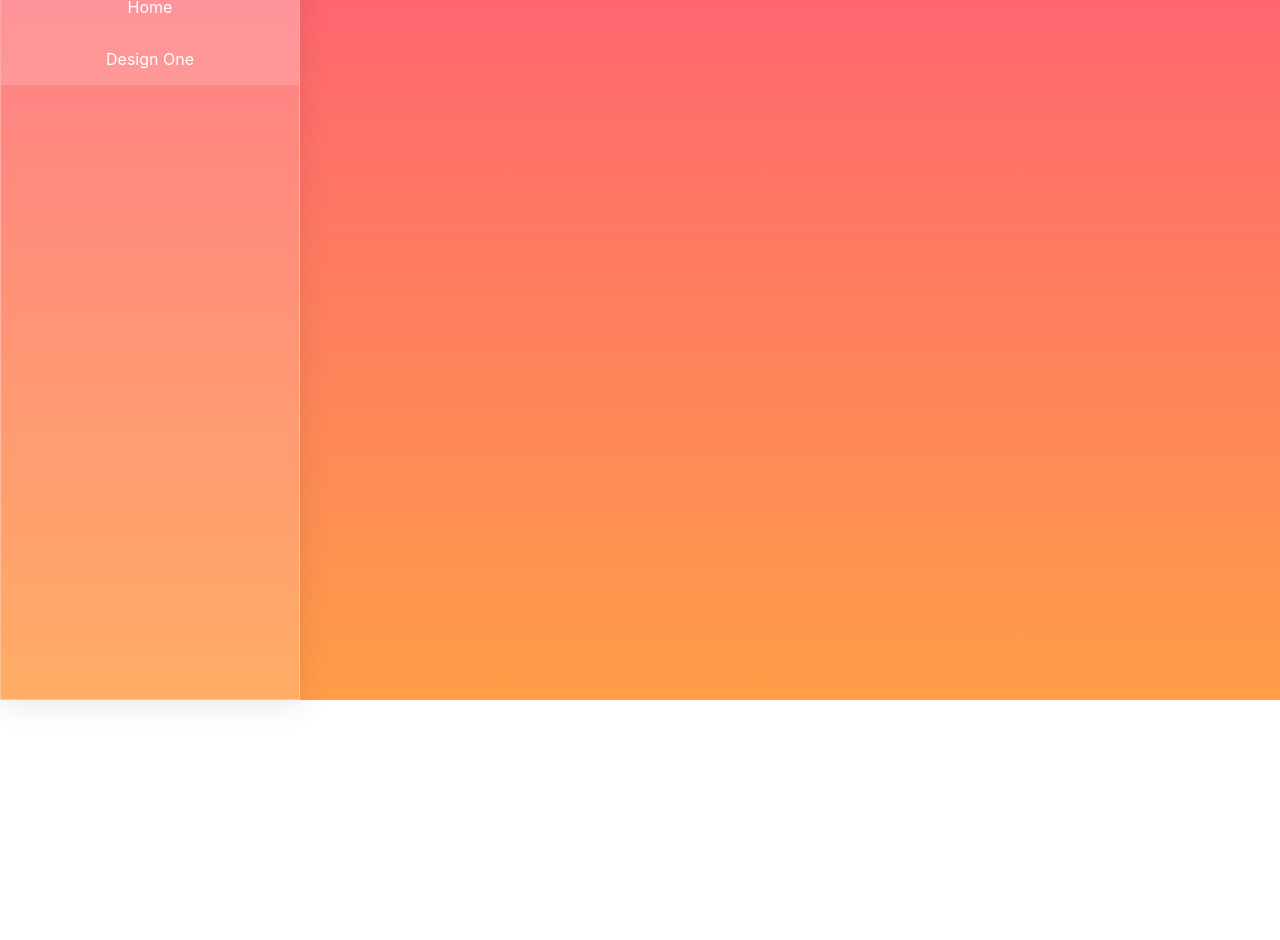
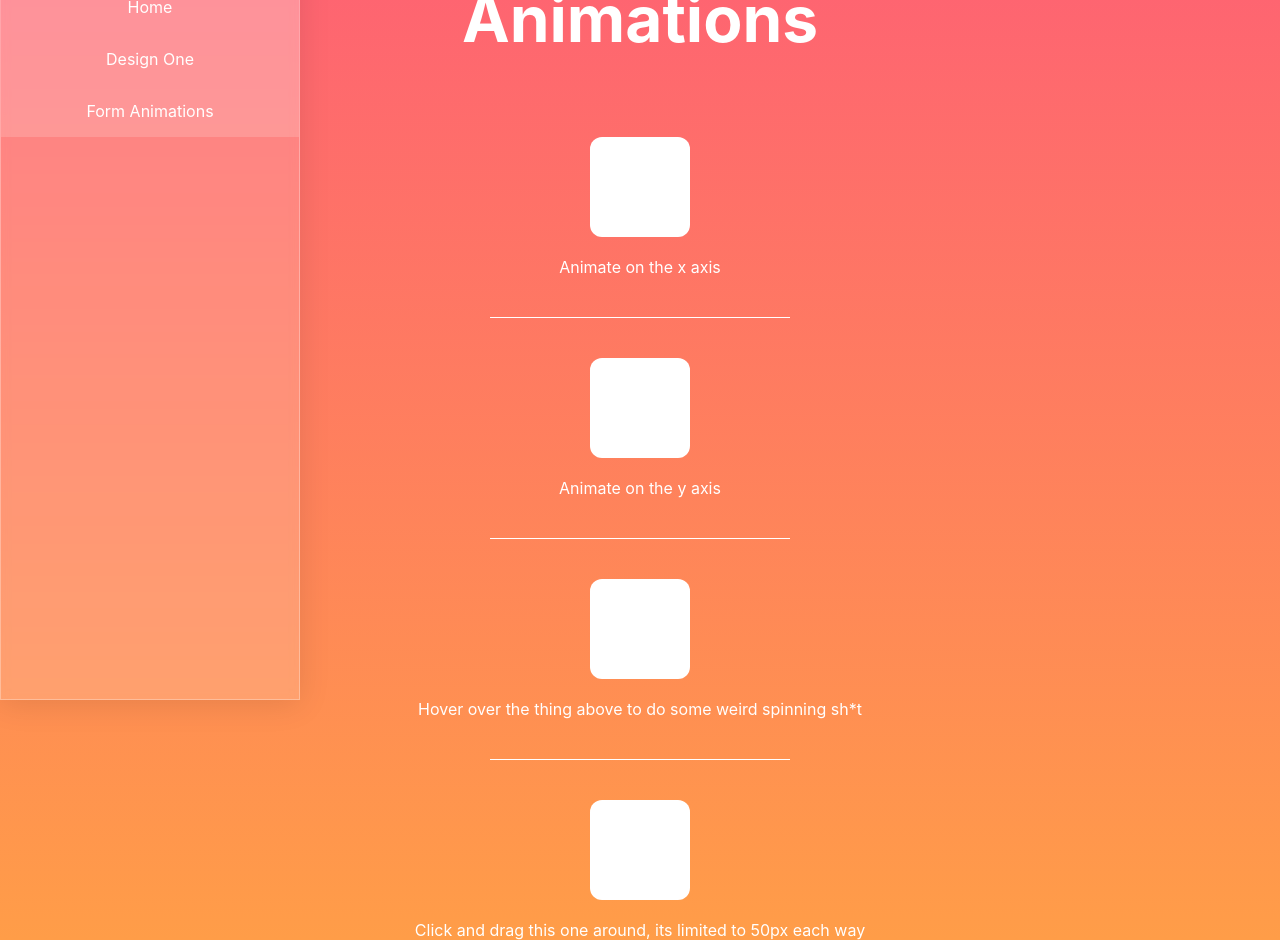
Before and after one commit to ABaker14791/framer-motion-animations, a React (Create React App) app: page /DesignOne in a window 1280 px wide. Shown: the part 100-1040 px from the top of the page. Before the commit the page ends 800 px from the top, so only its background shows below. Built offline with nearby package versions, Linux system fonts and the light colour scheme.

Commit message:
playing around with different animation tyres in framer motion

```diff
--- a/src/App.jsx
+++ b/src/App.jsx
@@ -4,6 +4,7 @@ import { BrowserRouter as Router, Routes, Route } from "react-router-dom";
 // Pages
 import Home from "./pages";
 import DesignOne from "./pages/DesignOne.jsx";
+import Forms from "./pages/Forms";
 
 function App() {
   return (
@@ -11,6 +12,7 @@ function App() {
       <Routes>
         <Route path="/" element={<Home />} />
         <Route path="DesignOne" element={<DesignOne />} />
+        <Route path="Forms" element={<Forms />} />
       </Routes>
     </Router>
   );
--- a/src/App.scss
+++ /dev/null
@@ -1,34 +0,0 @@
-* {
-  margin: 0;
-  padding: 0;
-  box-sizing: border-box;
-}
-
-.container {
-  display: flex;
-  flex-direction: column;
-  align-items: center;
-}
-
-.divider {
-  height: 1px;
-  width: 300px;
-  background-color: #fff;
-  margin: 40px 0;
-}
-
-.title {
-  padding: 80px 0;
-  font-size: 4rem;
-}
-
-.square {
-  height: 100px;
-  width: 100px;
-  background-color: #fff;
-  border-radius: 12px;
-}
-
-.square-text {
-  margin: 20px 0 0 0;
-}
--- /dev/null
+++ b/src/components/Form.jsx
@@ -0,0 +1,13 @@
+import React from "react";
+
+const Form = () => {
+  return (
+    <form>
+      <input type="text" placeholder="Name" />
+      <input />
+      <input />
+    </form>
+  );
+};
+
+export default Form;
--- a/src/components/Navbar.jsx
+++ b/src/components/Navbar.jsx
@@ -6,6 +6,7 @@ const Navbar = () => {
     <nav className="navbar">
       <Link to="/">Home</Link>
       <Link to="/DesignOne">Design One</Link>
+      <Link to="/Forms">Form Animations</Link>
     </nav>
   );
 };
--- a/src/components/squareAnimations.jsx
+++ b/src/components/squareAnimations.jsx
@@ -32,6 +32,32 @@ const SquareAnimations = () => {
       >
         Animate on the y axis
       </motion.p>
+      <div className="divider"></div>
+      <motion.div
+        className="square"
+        whileHover={{
+          scale: [1, 2, 2, 1, 1],
+          rotate: [0, 0, 270, 270, 0],
+          borderRadius: ["20%", "20%", "50%", "50%", "20%"],
+        }}
+      ></motion.div>
+      <p className="square-text">
+        Hover over the thing above to do some weird spinning sh*t
+      </p>
+      <div className="divider"></div>
+      <motion.div
+        className="square"
+        drag
+        dragConstraints={{
+          top: -50,
+          left: -50,
+          right: 50,
+          bottom: 50,
+        }}
+      ></motion.div>
+      <p className="square-text">
+        Click and drag this one around, its limited to 50px each way
+      </p>
     </div>
   );
 };
--- a/src/pages/DesignOne.jsx
+++ b/src/pages/DesignOne.jsx
@@ -1,11 +1,12 @@
 import React from "react";
 import Navbar from "../components/Navbar";
+import SquareAnimations from "../components/SquareAnimations";
 
 const DesignOne = () => {
   return (
     <div>
       <Navbar />
-      designOne
+      <SquareAnimations />
     </div>
   );
 };
--- /dev/null
+++ b/src/pages/Forms.jsx
@@ -0,0 +1,15 @@
+import React from "react";
+import Form from "../components/Form";
+import Navbar from "../components/Navbar";
+
+const Forms = () => {
+  return (
+    <div className="container">
+      <h1 className="title">Form Animations</h1>
+      <Navbar />
+      <Form />
+    </div>
+  );
+};
+
+export default Forms;
--- a/src/sass/base/_global.scss
+++ b/src/sass/base/_global.scss
@@ -9,3 +9,21 @@ body {
     rgba(255, 157, 72, 1) 100%
   );
 }
+
+.container {
+  display: flex;
+  flex-direction: column;
+  align-items: center;
+}
+
+.divider {
+  height: 1px;
+  width: 300px;
+  background-color: #fff;
+  margin: 40px 0;
+}
+
+.title {
+  padding: 80px 0;
+  font-size: 4rem;
+}
--- /dev/null
+++ b/src/sass/components/_squareAnimations.scss
@@ -0,0 +1,10 @@
+.square {
+  height: 100px;
+  width: 100px;
+  background-color: #fff;
+  border-radius: 12px;
+}
+
+.square-text {
+  margin: 20px 0 0 0;
+}
--- a/src/sass/main.scss
+++ b/src/sass/main.scss
@@ -2,3 +2,4 @@
 @import "base/reset";
 
 @import "components/navbar";
+@import "components/squareAnimations";
```
